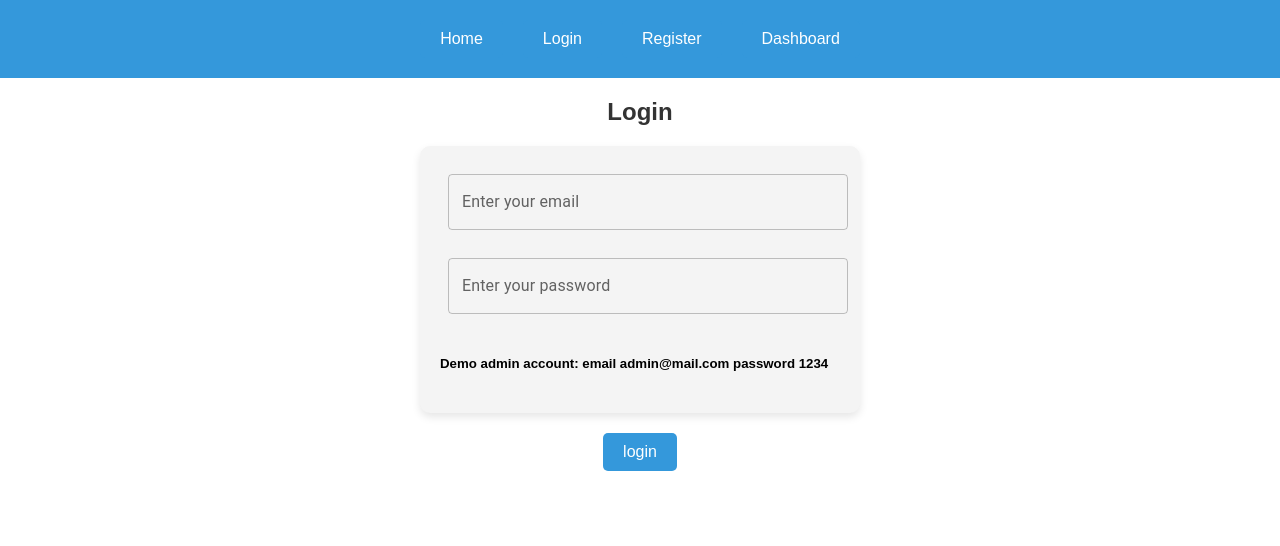
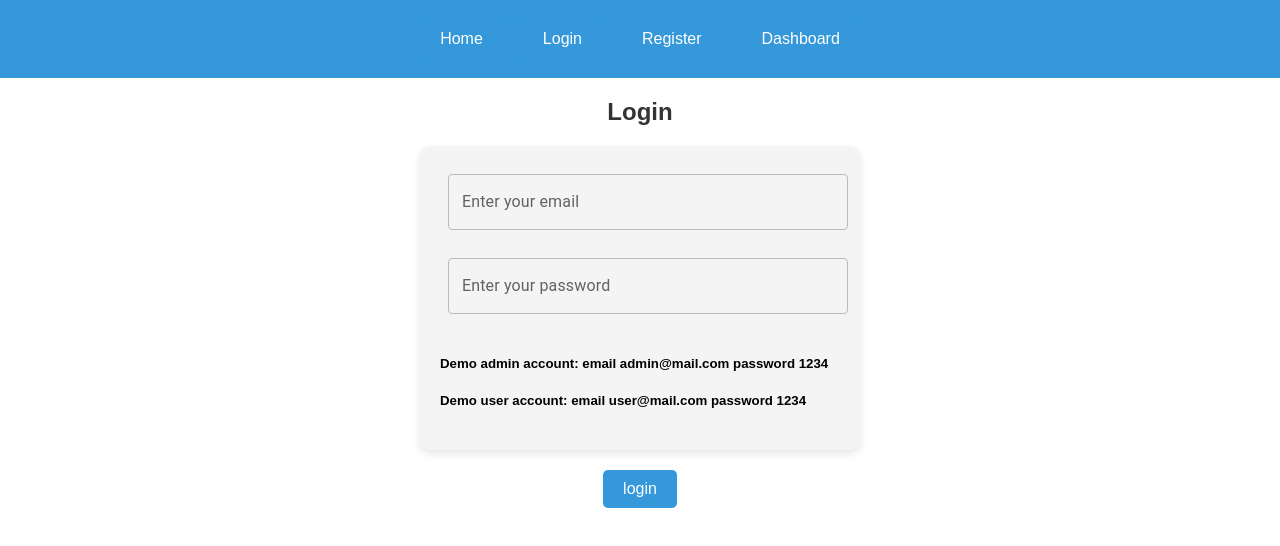
Before and after one commit to flet1234/hairdresserBooking, a React (Vite) app in the folder frontEnd/: page /admindashboard in a window 1280 px wide. Shown: the top 546 px of the page. Built offline with nearby package versions, Linux system fonts and the light colour scheme; no server answers.

Commit message:
added demo accs

```diff
--- a/frontEnd/src/features/LoginRegister.tsx
+++ b/frontEnd/src/features/LoginRegister.tsx
@@ -66,6 +66,7 @@ const LoginRegister = ({page}:LoginRegisterProps) => {
                 <TextField sx={{m:1}} id='password' type="password" label='Enter your password' variant="outlined" onChange={(e)=>setPassword(e.target.value)} />
                 {page === 'login' ? <></> : <TextField sx={{m:1}} id='name' type="name" label='Enter your name' variant="outlined" onChange={(e)=>setName(e.target.value)} />}
               <h5>Demo admin account: email admin@mail.com password 1234</h5>
+              <h5>Demo user account: email user@mail.com password 1234</h5>
             </form>
             <button onClick={loginRegister}>{page}</button>
             <div className="message">{message}</div>
```
